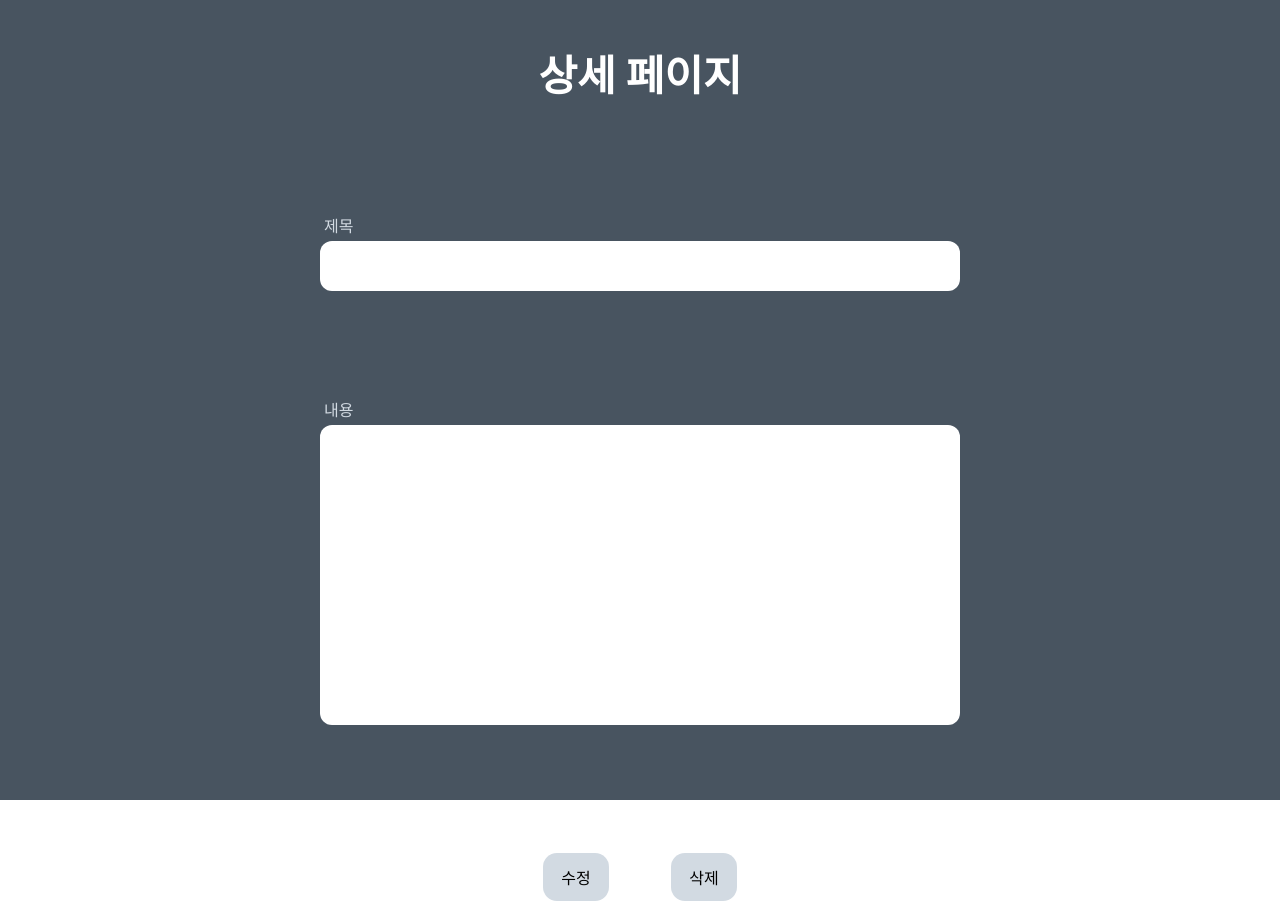
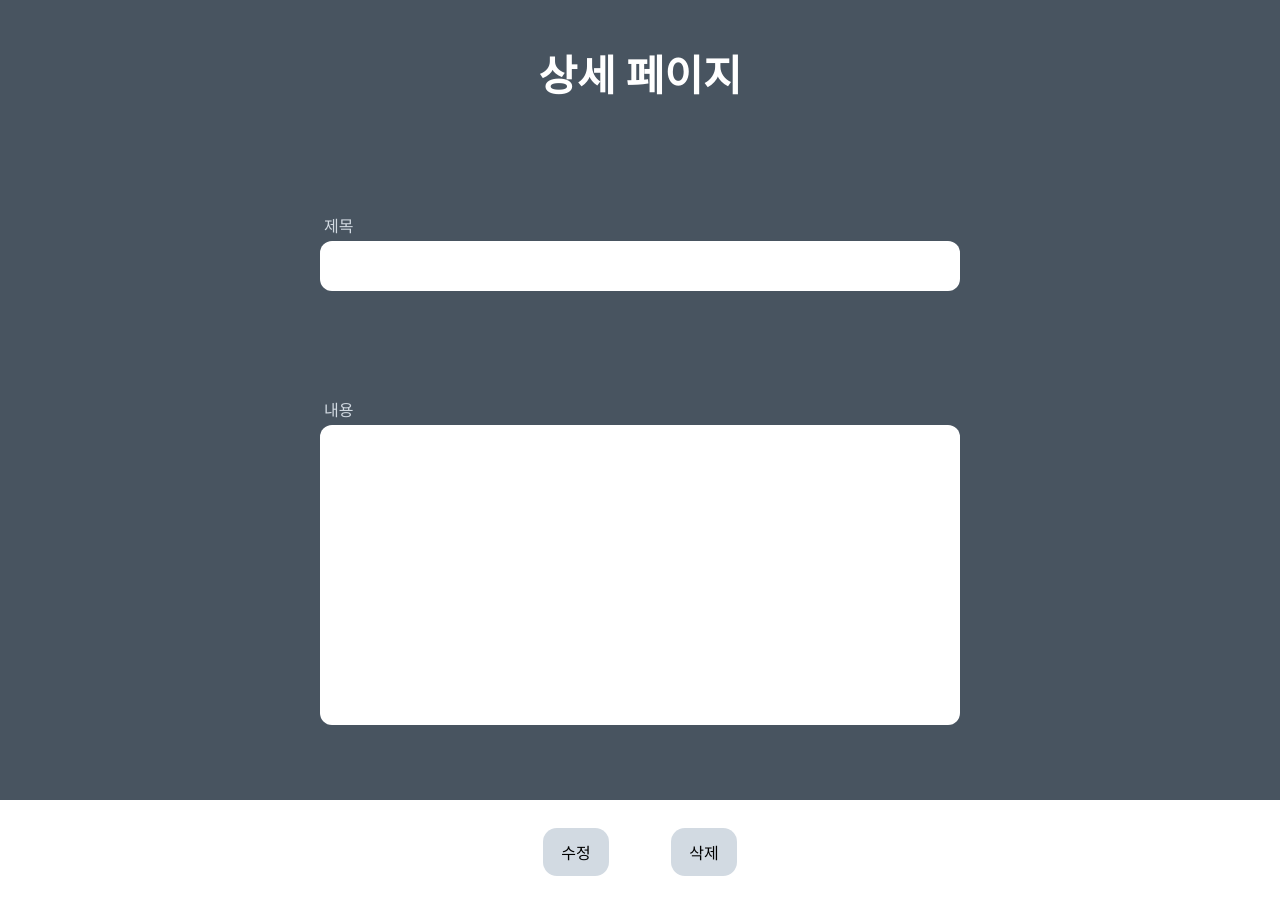
Before and after one commit to LWC-DevStudy/ProjectBoard-Client, a React (Create React App) app in the folder lwc-board/: page /detail in a window 1280 px wide. After the commit the page ends 876 px from the top, so only its background shows below. Built offline with nearby package versions, Linux system fonts and the light colour scheme.

Commit message:
💄detail 페이지 버튼 수정

```diff
--- a/lwc-board/src/pages/Detail.js
+++ b/lwc-board/src/pages/Detail.js
@@ -44,16 +44,18 @@ const Detail = () => {
       <Grid
         display="flex"
         width="20%"
-        margin="10% auto 0 auto"
+        margin="8% auto 0 auto"
         textAlign="center"
       >
-        <Grid>
-          <Button padding="12px 18px" fontSize="16px" bgColor="#d2dae2">
+        <Button
+          padding="12px 18px"
+          fontSize="16px"
+          margin="0 auto"
+          bgColor="#d2dae2"
+        >
           <Text margin="0">수정</Text>
         </Button>
-        </Grid>
 
-        <Grid>
         <Button
           padding="12px 18px"
           fontSize="16px"
@@ -64,7 +66,6 @@ const Detail = () => {
         </Button>
       </Grid>
     </Grid>
-    </Grid>
   );
 };
 
```
Lines whose indentation alone changed are shown as unchanged.
